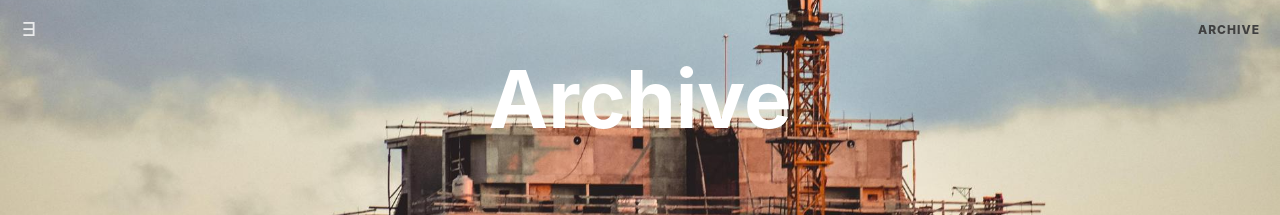
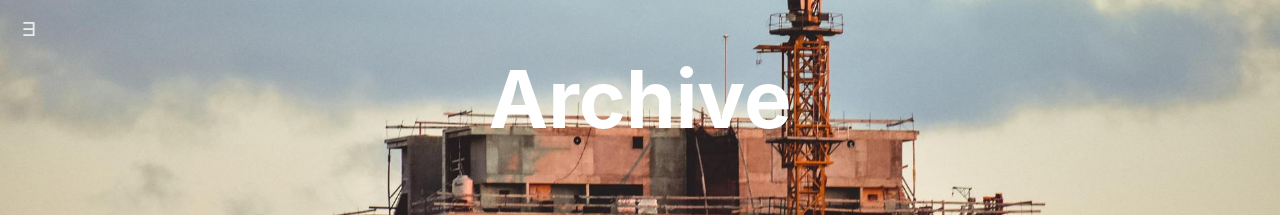
Before and after one commit to eugeniosaintemarie/notes, a Jekyll site: the page built from archive.html, in a window 1280 px wide. Shown: the top 215 px of the page. Built offline with Jekyll 4.4.1, drawn with Linux system fonts in a browser that asks for light colours; comment, search, counter and statistics services are not loaded.

Commit message:
Archive without right menu
display: none !important in <style>

```diff
--- a/archive.html
+++ b/archive.html
@@ -8,6 +8,7 @@ header-img: "img/sys/tag-bg.jpg"
 <style>
 	.intro-header {height: 350px !important;}
 	.listing-seperator {color: #f3f5f5 !important;}
+	.navbar-right {display: none !important;}
 </style>
 
 <!-- Page Header -->
```
